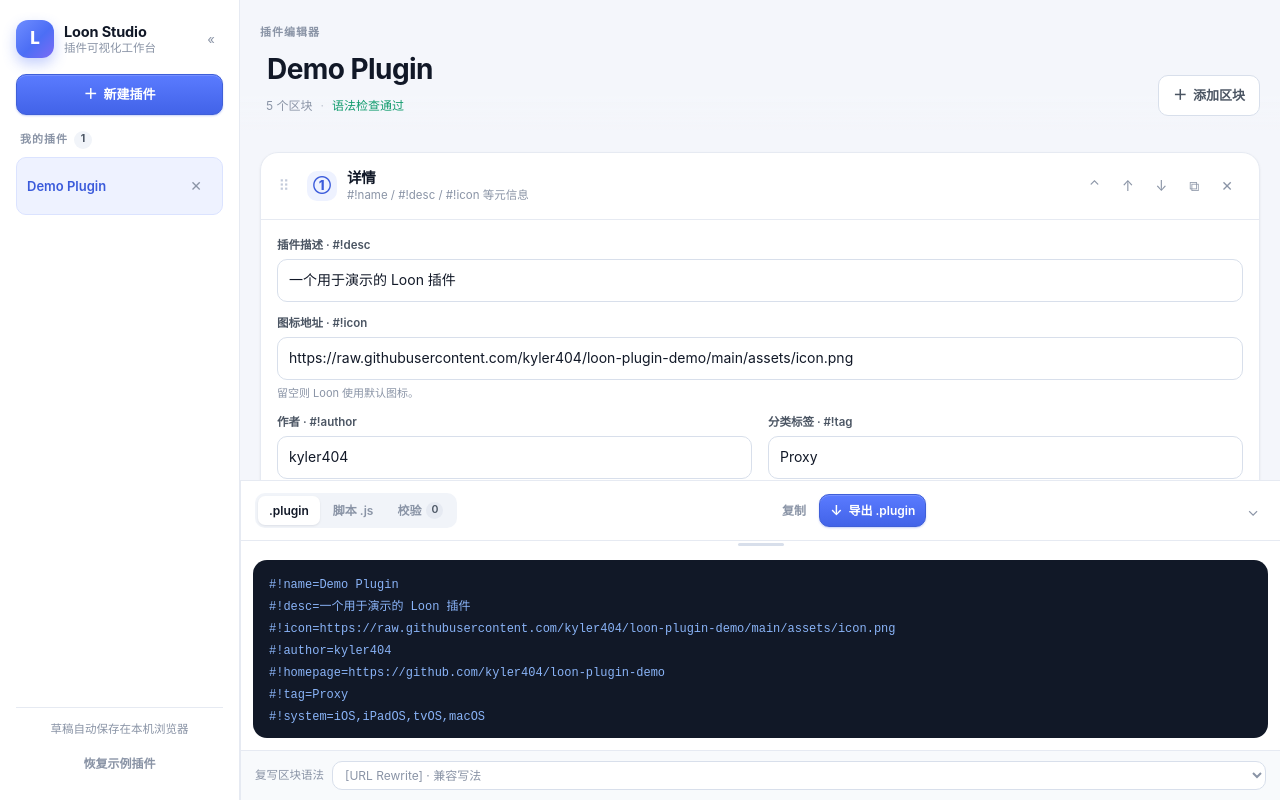
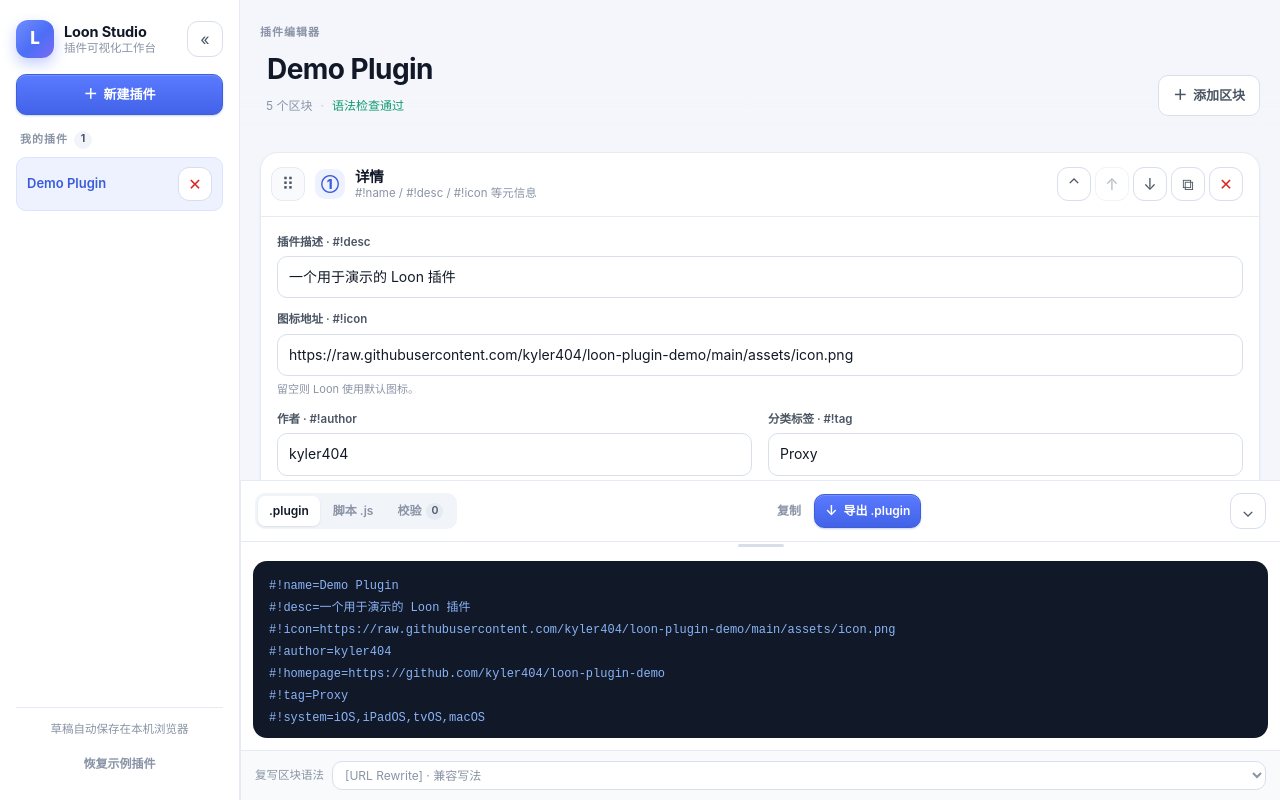
Before and after one commit to Kyler404/loon-plugin-demo, a plain HTML site: page index.html in a window 1280 px wide. Drawn offline with Linux system fonts and the light colour scheme.

Commit message:
style: 统一重做控制按钮为圆角带边框的明显按钮
折叠/收展侧栏/区块控制这些控件原来是透明无边框的小图标（24~26px），
在浅色界面上几乎看不见，点不准也分不清哪些能点。

统一成一套「圆角带边框」的控件按钮：
- 新增尺寸令牌 --ctl:36px（面板/侧栏收展）、--ctl-sm:34px（区块内/行内）、
  --ctl-r:11px 圆润 squircle，全部控件共用，保证风格一致
- .btn-icon（区块折叠/上移/下移/复制/删除、规则行删除、插件删除）从
  透明小图标改成带边框的可见按钮，字号 15→16px
- 侧栏收展、预览折叠按钮统一 36px 圆角带边框，箭头居中更醒目
- 拖拽柄从无边框透明改成带边框浅底，鼠标悬停/拖拽有清晰反馈
- hover 统一加阴影、active 有按下位移、focus-visible 有焦点环，
  三态反馈齐全，键盘操作也可见

冒烟测试 33 项断言全过，无运行时异常。

```diff
--- a/styles.css
+++ b/styles.css
@@ -67,6 +67,11 @@
   --sidebar-bar: 52px;
   /* 由 JS 拖拽写入，右侧模式=宽度、底部模式=高度 */
   --preview-size: var(--preview-w);
+
+  /* 控件按钮统一尺寸 / 圆角（折叠、收展、区块控制等） */
+  --ctl: 36px;            /* 面板/侧栏收展等独立控件按钮 */
+  --ctl-sm: 34px;         /* 区块内 / 行内密集控件 */
+  --ctl-r: 11px;          /* 圆润 squircle */
 }
 
 /* =========================================================
@@ -245,21 +250,56 @@
   font-size: 12px;
 }
 
+/* 统一图标控件：圆角带边框的明显按钮，不再是透明小图标 */
 .btn-icon {
-  padding: 6px 8px;
-  color: var(--muted);
-  border-color: transparent;
-  background: transparent;
+  display: inline-flex;
+  align-items: center;
+  justify-content: center;
+  flex: none;
+  width: var(--ctl-sm);
+  height: var(--ctl-sm);
+  padding: 0;
+  color: var(--text-2);
+  border: 1px solid var(--line-2);
+  background: var(--surface);
+  border-radius: var(--ctl-r);
+  font-size: 16px;
+  line-height: 1;
+  cursor: pointer;
+  transition: background 0.15s ease, color 0.15s ease, border-color 0.15s ease,
+    box-shadow 0.15s ease, transform 0.12s ease;
 }
 
 .btn-icon:hover {
   background: var(--surface-3);
   color: var(--text);
+  border-color: var(--line-2);
+  box-shadow: var(--sh-1);
+}
+
+.btn-icon:active {
+  transform: translateY(1px);
+}
+
+.btn-icon:focus-visible {
+  outline: none;
+  border-color: var(--brand);
+  box-shadow: 0 0 0 3px var(--brand-soft);
+}
+
+.btn-icon.is-danger {
+  color: var(--err);
 }
 
 .btn-icon.is-danger:hover {
   background: var(--err-soft);
+  border-color: #f4cfcf;
   color: var(--err);
+}
+
+.btn-icon[disabled] {
+  opacity: 0.4;
+  cursor: not-allowed;
 }
 
 /* =========================================================
@@ -342,33 +382,45 @@
   align-items: center;
   justify-content: center;
   flex: none;
-  border: none;
-  background: transparent;
-  color: var(--muted);
+  width: var(--ctl);
+  height: var(--ctl);
+  border: 1px solid var(--line-2);
+  background: var(--surface);
+  color: var(--text-2);
   cursor: pointer;
-  border-radius: var(--r-xs);
-  transition: background 0.15s ease, color 0.15s ease;
+  border-radius: var(--ctl-r);
+  font-size: 16px;
+  line-height: 1;
+  transition: background 0.15s ease, color 0.15s ease, border-color 0.15s ease,
+    transform 0.12s ease;
 }
 
 .sidebar-toggle {
   margin-left: auto;
-  width: 24px;
-  height: 24px;
-  font-size: 13px;
-  line-height: 1;
 }
 
 .sidebar-toggle:hover,
 .sidebar-expand:hover {
   background: var(--surface-3);
   color: var(--text);
+  border-color: var(--line-2);
+  box-shadow: var(--sh-1);
+}
+
+.sidebar-toggle:active,
+.sidebar-expand:active {
+  transform: translateY(1px);
+}
+
+.sidebar-toggle:focus-visible,
+.sidebar-expand:focus-visible {
+  outline: none;
+  border-color: var(--brand);
+  box-shadow: 0 0 0 3px var(--brand-soft);
 }
 
 .sidebar-expand {
   display: none;
-  width: 100%;
-  height: 30px;
-  font-size: 14px;
 }
 
 .sidebar.is-collapsed {
@@ -409,6 +461,9 @@
 
 .sidebar.is-collapsed .sidebar-expand {
   display: inline-flex;
+  width: 36px;
+  height: 36px;
+  border-radius: var(--r-full);
 }
 
 .side-section {
@@ -732,25 +787,32 @@
 .drag-handle {
   display: grid;
   place-items: center;
-  width: 26px;
-  height: 30px;
-  flex: 0 0 26px;
-  border: none;
-  background: transparent;
-  color: #c2cada;
-  font-size: 15px;
+  width: var(--ctl-sm);
+  height: var(--ctl-sm);
+  flex: 0 0 var(--ctl-sm);
+  border: 1px solid var(--line);
+  background: var(--surface-2);
+  color: var(--text-2);
+  font-size: 17px;
   line-height: 1;
   cursor: grab;
-  border-radius: var(--r-xs);
+  border-radius: var(--ctl-r);
+  transition: background 0.15s ease, color 0.15s ease, border-color 0.15s ease,
+    box-shadow 0.15s ease;
 }
 
 .drag-handle:hover {
   background: var(--surface-3);
-  color: var(--text-2);
+  border-color: var(--line-2);
+  color: var(--text);
+  box-shadow: var(--sh-1);
 }
 
 .drag-handle:active {
   cursor: grabbing;
+  background: var(--brand-soft);
+  border-color: var(--brand-line);
+  color: var(--brand-600);
 }
 
 .card-badge {
@@ -790,7 +852,7 @@
 .card-tools {
   display: flex;
   align-items: center;
-  gap: 2px;
+  gap: 4px;
 }
 
 .card-body {
@@ -965,45 +1027,44 @@
   display: inline-flex;
   align-items: center;
   justify-content: center;
-  gap: 8px;
-  border: none;
-  background: transparent;
-  color: var(--muted);
+  gap: 6px;
+  flex: none;
+  width: var(--ctl);
+  height: var(--ctl);
+  border: 1px solid var(--line-2);
+  background: var(--surface);
+  color: var(--text-2);
   cursor: pointer;
-  border-radius: var(--r-xs);
-  transition: background 0.15s ease, color 0.15s ease;
-}
-
-.preview-toggle {
-  flex: none;
-  width: 26px;
-  height: 26px;
-  font-size: 15px;
+  border-radius: var(--ctl-r);
+  font-size: 16px;
   line-height: 1;
-}
-
-.preview-toggle:hover {
+  transition: background 0.15s ease, color 0.15s ease, border-color 0.15s ease,
+    transform 0.12s ease;
+}
+
+.preview-toggle:hover,
+.preview-expand:hover {
   background: var(--surface-3);
   color: var(--text);
+  border-color: var(--line-2);
+  box-shadow: var(--sh-1);
+}
+
+.preview-toggle:active,
+.preview-expand:active {
+  transform: translateY(1px);
+}
+
+.preview-toggle:focus-visible,
+.preview-expand:focus-visible {
+  outline: none;
+  border-color: var(--brand);
+  box-shadow: 0 0 0 3px var(--brand-soft);
 }
 
 /* 右侧模式下折叠成竖条，文字竖排、箭头转向左 */
 .preview-expand {
   display: none;
-  width: 100%;
-  height: 100%;
-  padding: 10px 0;
-  writing-mode: vertical-rl;
-  flex-direction: column;
-  font-size: 12px;
-  font-weight: 600;
-  letter-spacing: 0.05em;
-  background: var(--surface-2);
-}
-
-.preview-expand:hover {
-  background: var(--brand-soft);
-  color: var(--brand-600);
 }
 
 .preview-resizer {
@@ -1058,6 +1119,25 @@
 
 .preview.is-collapsed .preview-expand {
   display: inline-flex;
+  flex-direction: column;
+  gap: 10px;
+  width: 100%;
+  height: 100%;
+  padding: 14px 0;
+  writing-mode: vertical-rl;
+  border: none;
+  border-right: 1px solid var(--line);
+  border-radius: 0;
+  background: var(--surface-2);
+  color: var(--text-2);
+  font-size: 13px;
+  font-weight: 600;
+  letter-spacing: 0.1em;
+}
+
+.preview.is-collapsed .preview-expand:hover {
+  background: var(--brand-soft);
+  color: var(--brand-600);
 }
 
 /* 右侧模式：chevron 转向左右 */
```
